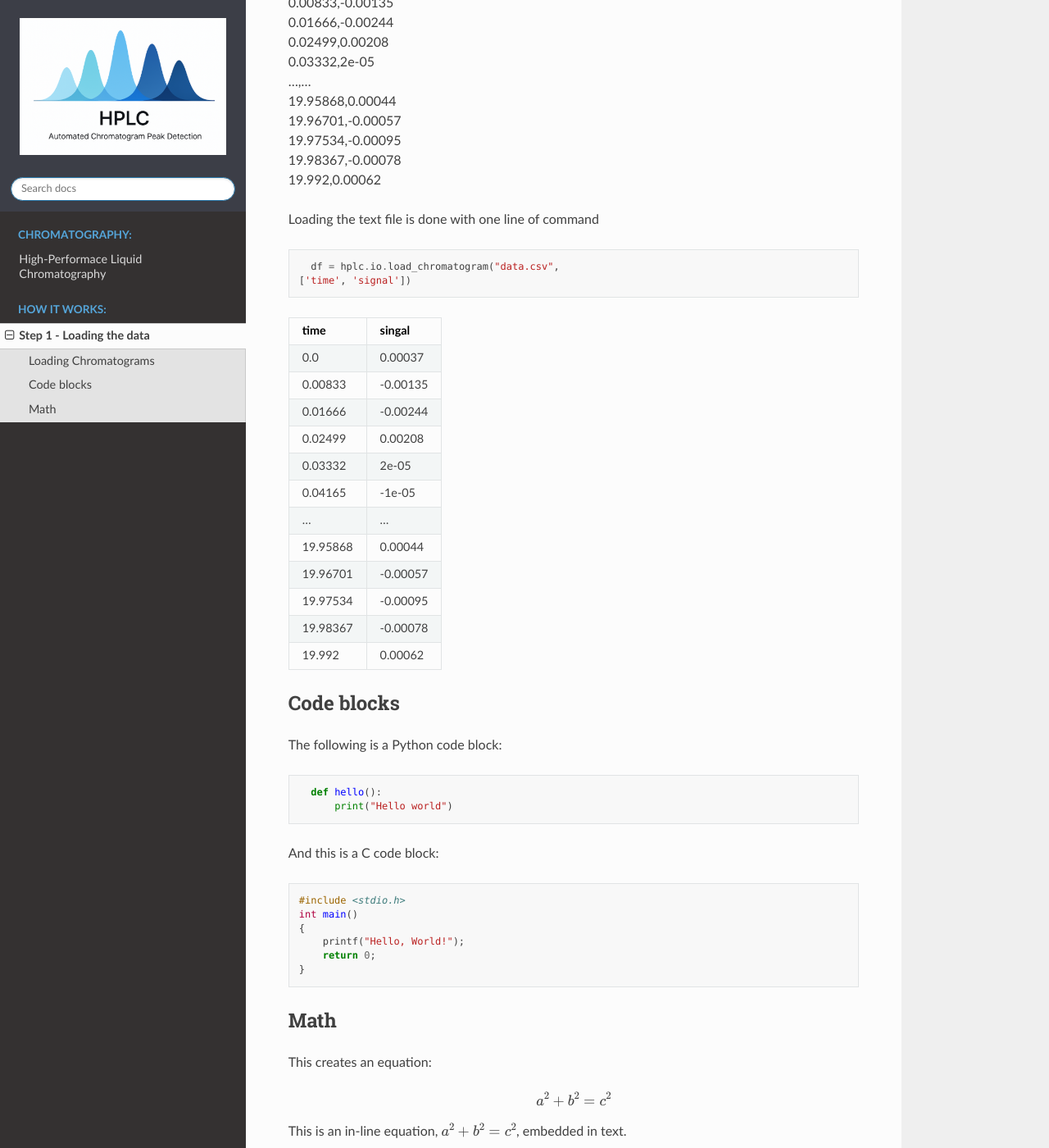
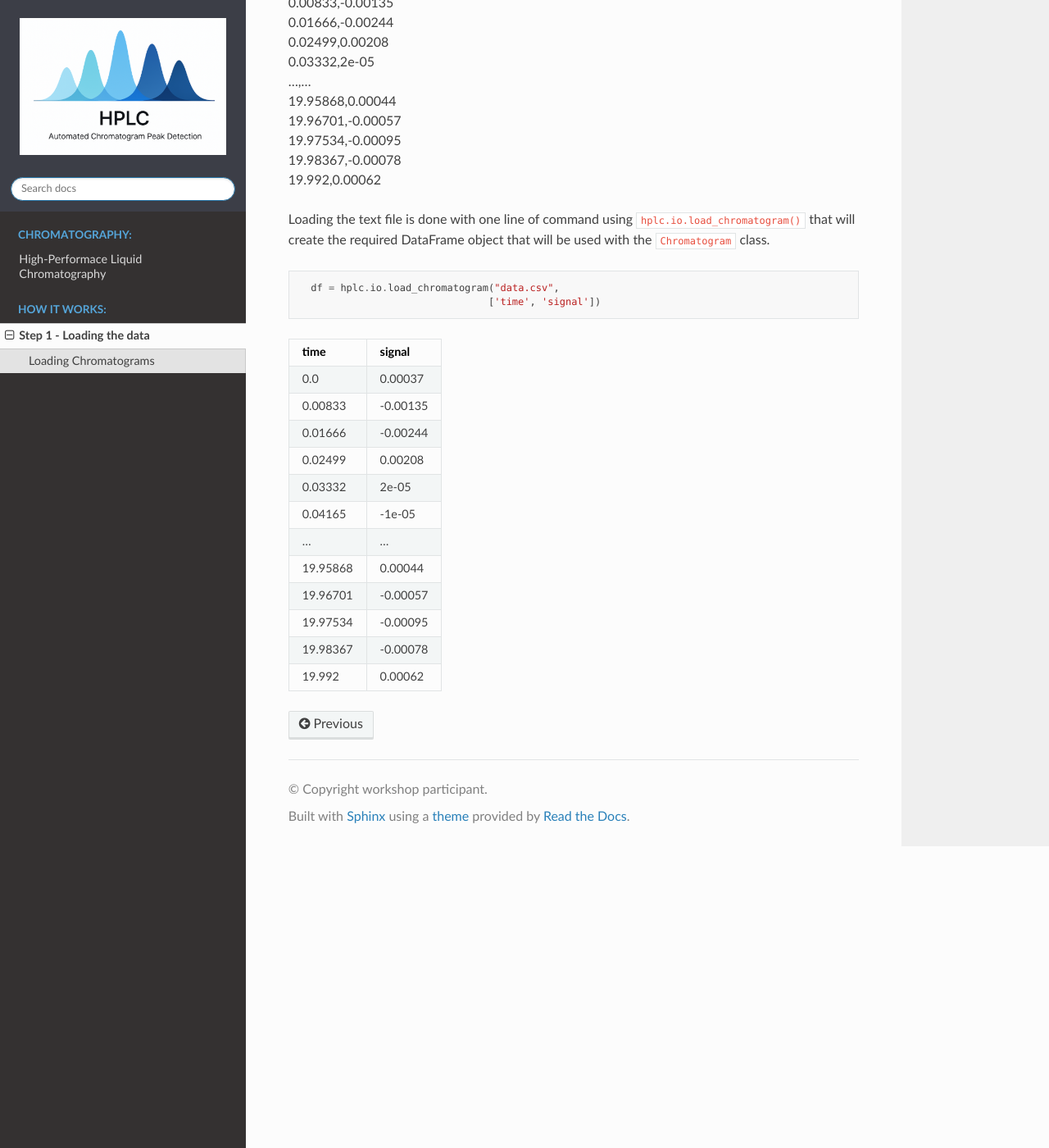
Before and after one commit to pcichowicz/HPLC, a Sphinx documentation site: the page built from doc/another-feature.md, in a window 1280 px wide and 1400 px high, scrolled down 489 px. Shown: the whole window at 82% size. Built offline with Sphinx 7.4.7 and the Read the Docs theme 3.1.0, drawn with Linux system fonts in a browser that asks for light colours.

Commit message:
Update another-feature.md

````diff
--- a/doc/another-feature.md
+++ b/doc/another-feature.md
@@ -23,15 +23,15 @@ time,signal
 19.98367,-0.00078
 19.992,0.00062
 
-Loading the text file is done with one line of command
+Loading the text file is done with one line of command using `hplc.io.load_chromatogram()` that will create the required DataFrame object that will be used with the `Chromatogram` class.
 
 ```python
   df = hplc.io.load_chromatogram("data.csv",
-['time', 'signal'])
+                                ['time', 'signal'])
 ```
 
 
-| time  |  singal |
+| time  |  signal |
 | ---- | ------ |
 | 0.0  | 0.00037|
 | 0.00833 | -0.00135 |
@@ -45,32 +45,3 @@ Loading the text file is done with one line of command
 | 19.97534 | -0.00095 |
 | 19.98367 | -0.00078 |
 | 19.992 | 0.00062 |
-
-
-## Code blocks
-
-The following is a Python code block:
-```python
-  def hello():
-      print("Hello world")
-```
-
-And this is a C code block:
-```c
-#include <stdio.h>
-int main()
-{
-    printf("Hello, World!");
-    return 0;
-}
-```
-
-
-## Math
-
-This creates an equation:
-```{math}
-a^2 + b^2 = c^2
-```
-
-This is an in-line equation, {math}`a^2 + b^2 = c^2`, embedded in text.
````
